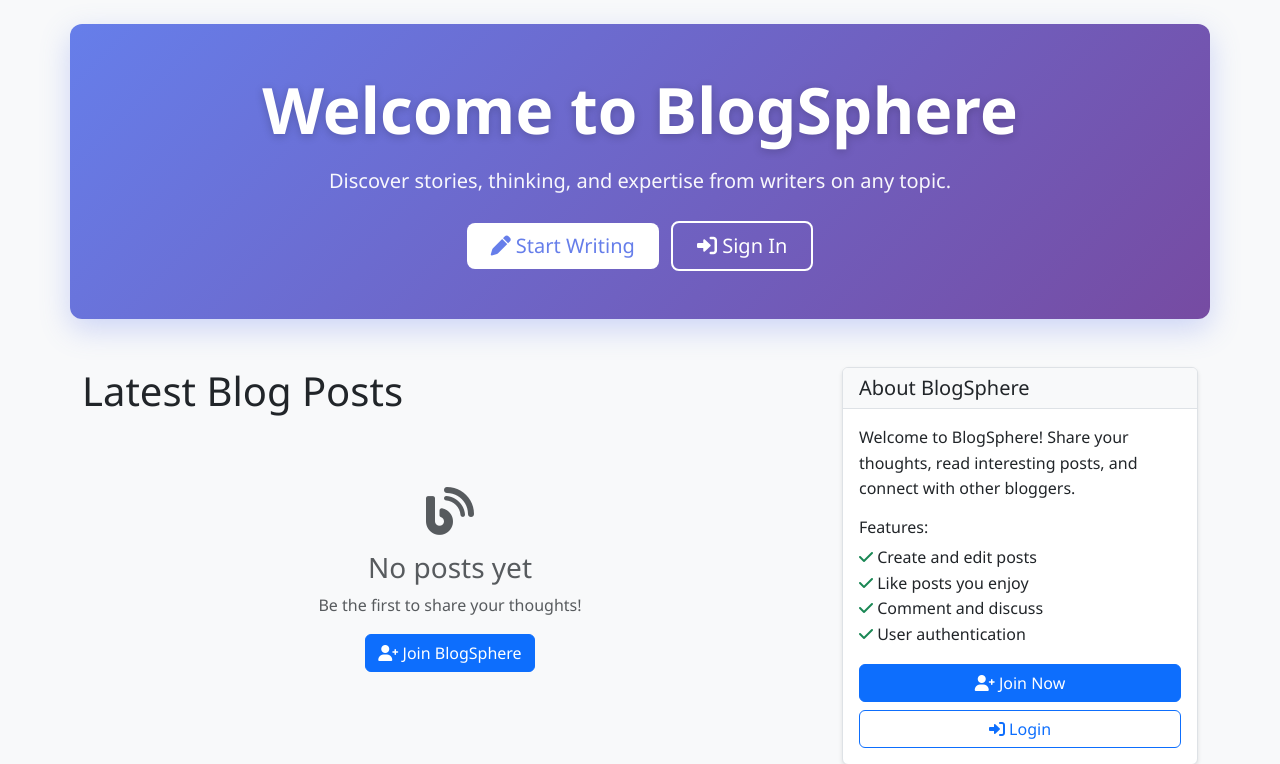
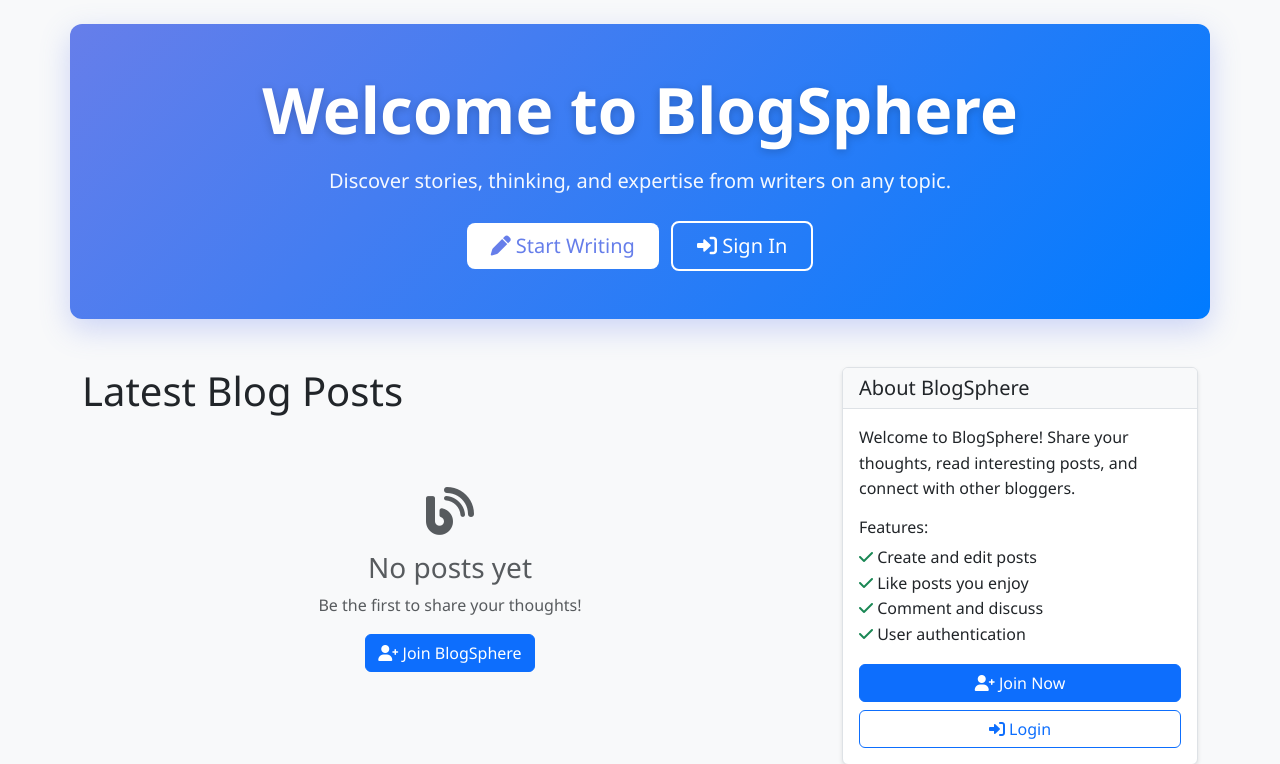
Before and after one commit to Dineshmedisetty/BlogWebsite, a Flask app: page / in a window 1280 px wide. Shown: the part 64-828 px from the top of the page. Run offline with Flask 3, Linux system fonts and the light colour scheme.

Commit message:
Modified css of home page

```diff
--- a/static/css/custom.css
+++ b/static/css/custom.css
@@ -167,7 +167,7 @@ body {
 
 /* Hero Banner Styles */
 .hero-banner {
-    background: linear-gradient(135deg, #667eea 0%, #764ba2 100%);
+    background: linear-gradient(135deg, #667eea 0%, #007bff 100%);
     border-radius: 12px;
     overflow: hidden;
     box-shadow: 0 10px 30px rgba(102, 126, 234, 0.3);
```
